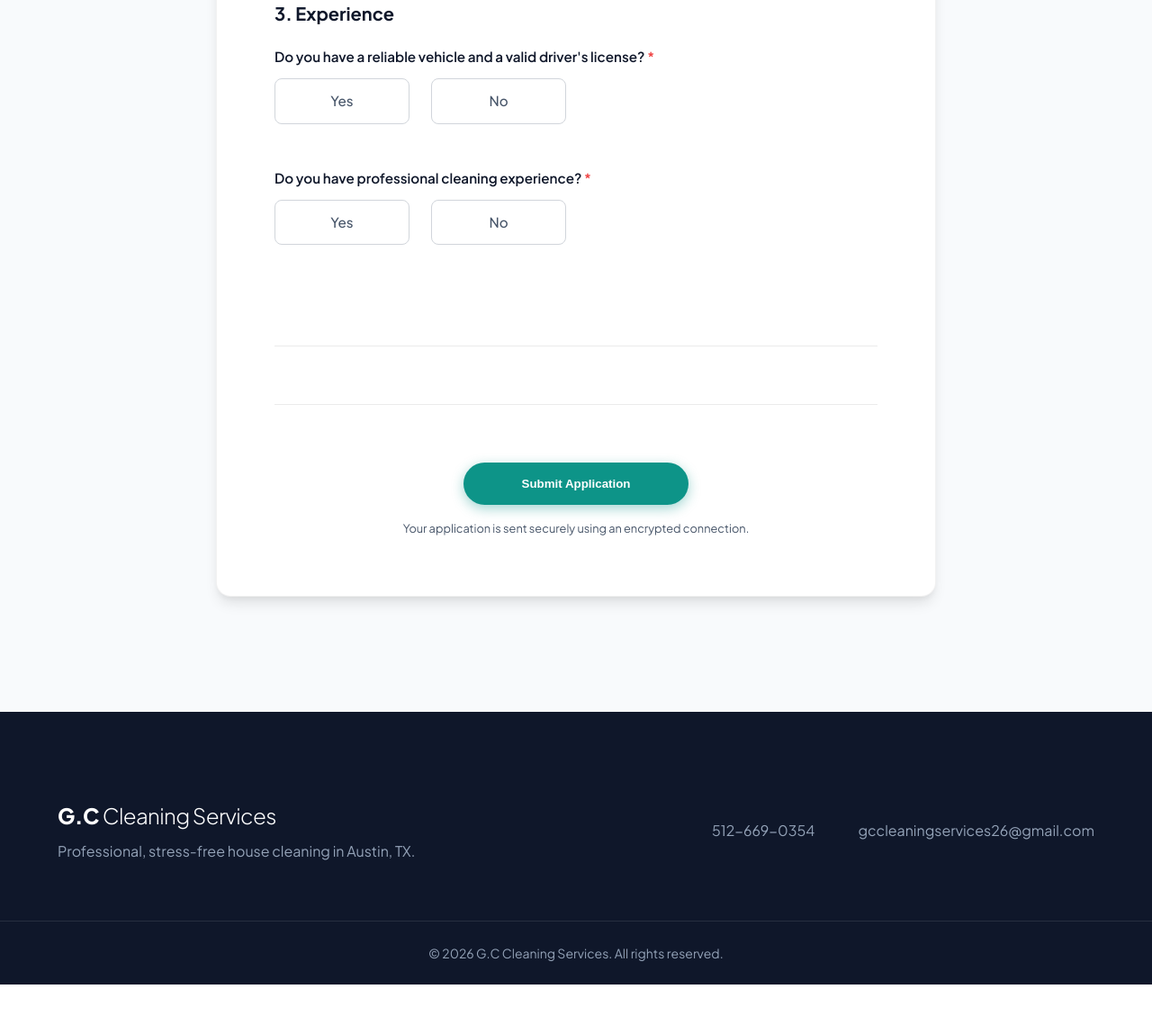
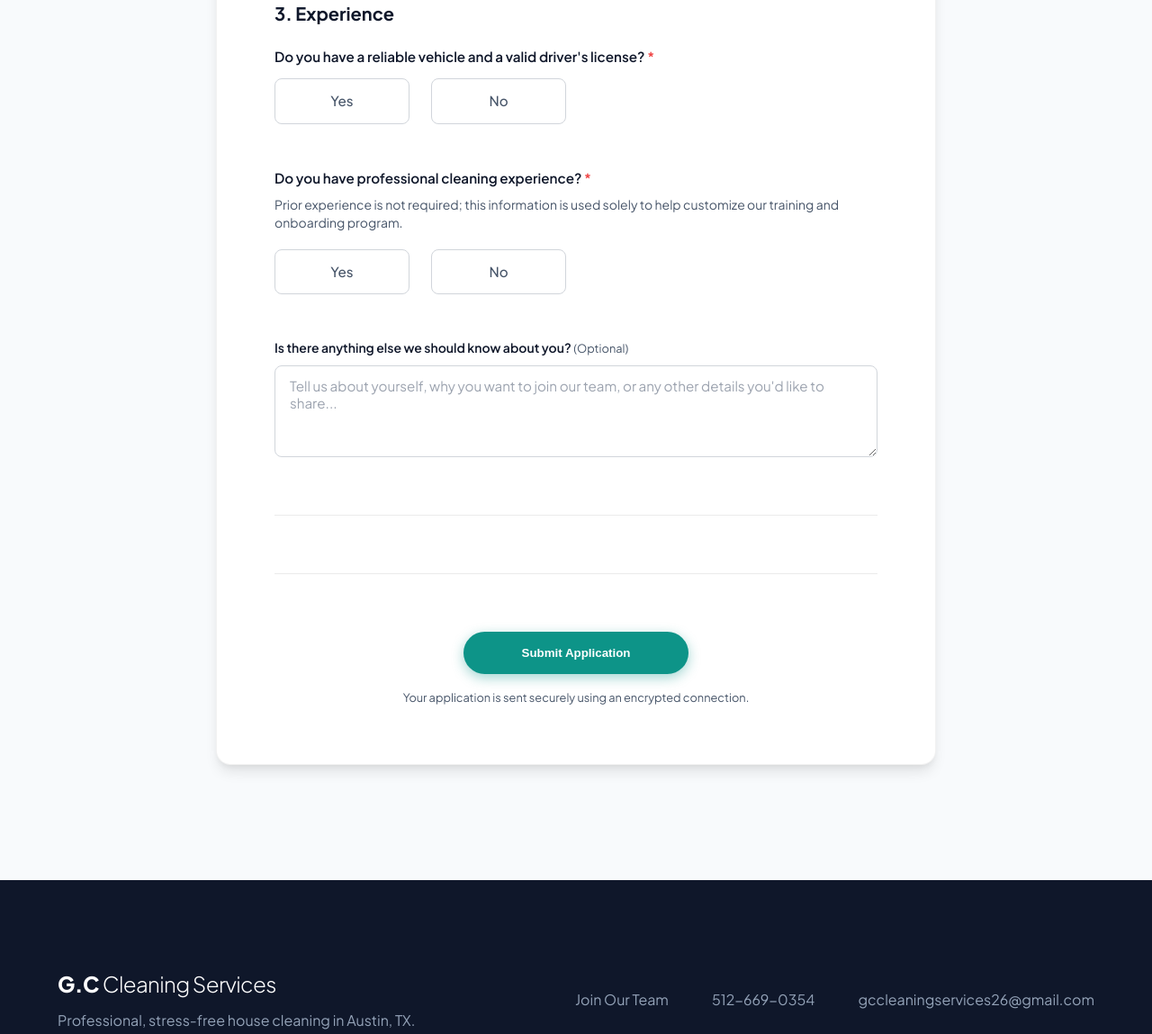
Before and after one commit to NottKoneko/G.C.CleaningServices, a plain HTML site: page jobs.html in a window 1280 px wide. Shown: the part 1468-2617 px from the top of the page at 90% size. Before the commit the page ends 2562 px from the top, so only its background shows below. Drawn offline with Linux system fonts and the light colour scheme.

Commit message:
Job application Updates

```diff
--- a/jobs.html
+++ b/jobs.html
@@ -77,7 +77,7 @@
                                     </div>
                                     <div class="form-group">
                                         <label for="phone" class="form-label">Phone Number <span class="text-required">*</span></label>
-                                        <input type="tel" id="phone" name="phone" class="form-input" placeholder="(512) 555-0199" required>
+                                        <input type="tel" id="phone" name="phone" class="form-input" placeholder="(512) 555-5555" required>
                                     </div>
                                     <div class="form-group">
                                         <label for="email" class="form-label">Email Address <span class="text-optional">(Optional)</span></label>
@@ -156,6 +156,7 @@
 
                                 <div class="form-group mb-6">
                                      <p class="form-question">Do you have professional cleaning experience? <span class="text-required">*</span></p>
+                                     <p class="form-note">Prior experience is not required; this information is used solely to help customize our training and onboarding program.</p>
                                      <div class="radio-group">
                                          <label class="custom-radio-wrapper">
                                              <input type="radio" name="has_experience" value="Yes" id="experience-yes" class="custom-radio" required>
@@ -172,6 +173,11 @@
                                  <div class="form-group transition-collapse" id="experience-details-group" style="display: none;">
                                      <label for="experience-details" class="form-label">If yes, tell us a bit about your experience <span class="text-optional">(Optional)</span></label>
                                      <textarea id="experience-details" name="experience_details" class="form-textarea" rows="4" placeholder="Mention home, condo, commercial cleaning, previous employers, or years active..."></textarea>
+                                 </div>
+
+                                 <div class="form-group mt-6">
+                                     <label for="additional-info" class="form-label">Is there anything else we should know about you? <span class="text-optional">(Optional)</span></label>
+                                     <textarea id="additional-info" name="additional_information" class="form-textarea" rows="4" placeholder="Tell us about yourself, why you want to join our team, or any other details you'd like to share..."></textarea>
                                  </div>
                              </div>
 
@@ -199,6 +205,7 @@
                 <p class="footer-desc">Professional, stress-free house cleaning in Austin, TX.</p>
             </div>
             <div class="footer-contact">
+                <a href="jobs.html">Join Our Team</a>
                 <a href="tel:512-669-0354">512-669-0354</a>
                 <a href="mailto:gccleaningservices26@gmail.com">gccleaningservices26@gmail.com</a>
             </div>
--- a/styles.css
+++ b/styles.css
@@ -978,3 +978,10 @@ h1, h2, h3, h4 {
         grid-template-columns: repeat(2, 1fr);
     }
 }
+
+.form-note {
+    font-size: 0.875rem;
+    color: var(--clr-dark-muted);
+    margin-bottom: var(--sp-2);
+    line-height: 1.4;
+}
```
Also changed, not shown: index.html (+1 -0 lines). Lines whose indentation alone changed are shown as unchanged.
